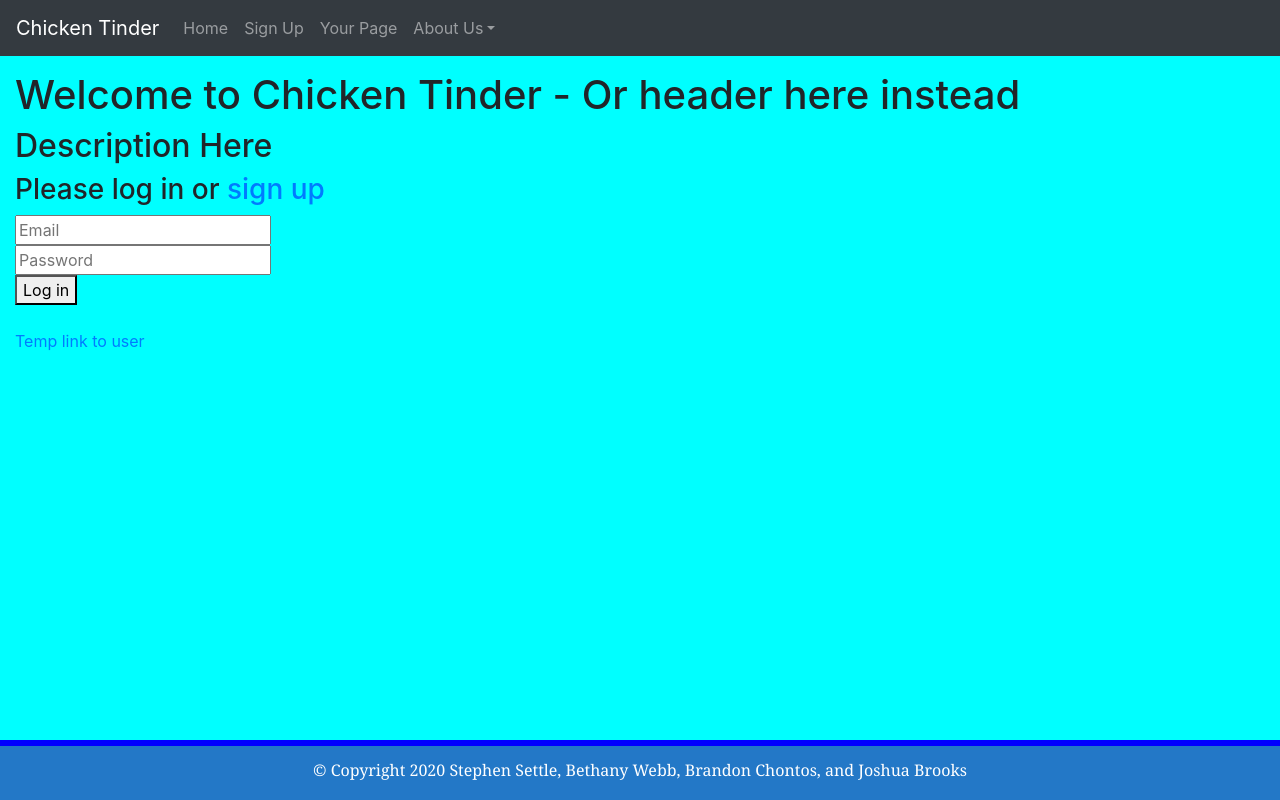
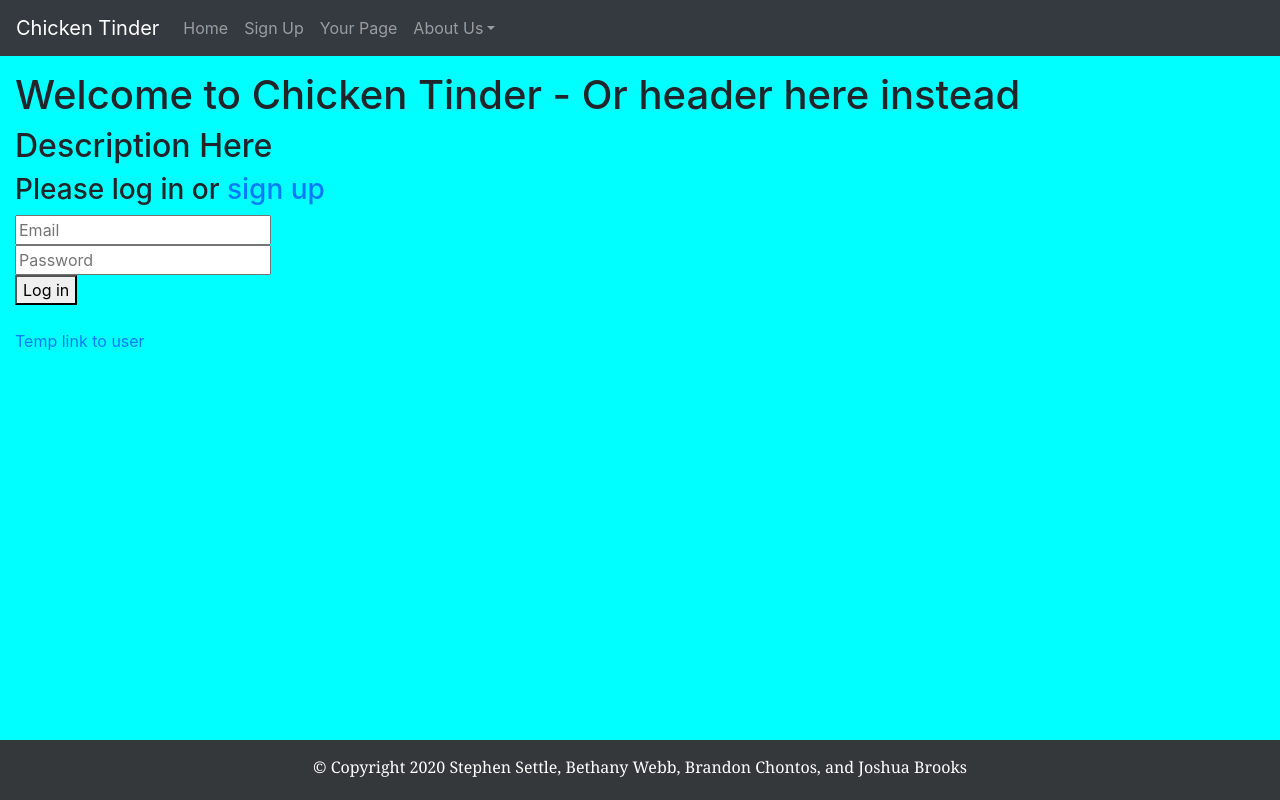
Before and after one commit to BethanyWebb/Final, a React (Create React App) app in the folder client/: page / in a window 1280 px wide. Built offline with nearby package versions, Linux system fonts and the light colour scheme.

Commit message:
Changed the Footer coloring to match the Navbar

```diff
--- a/client/src/components/Footer/style.css
+++ b/client/src/components/Footer/style.css
@@ -8,7 +8,7 @@
     height: 60px;
 
     /* Visual */
-    background-color: rgb(35, 120, 199);
+    background-color: rgb(53, 56, 58);
 
     font-family: Georgia, Times, "Times New Roman", serif;
   }
@@ -23,11 +23,11 @@
     color: #fff;
   }
 
-  .two-toned-footer-color {
+  /* .two-toned-footer-color { */
     /* Box-model */
-    height: 6px;
-    padding-top: 3px;
+    /* height: 6px;
+    padding-top: 3px; */
 
     /* Visual */
-    background-color: blue;
-  }
+    /* background-color: rgb(12, 12, 12); */
+  /* } */
```
